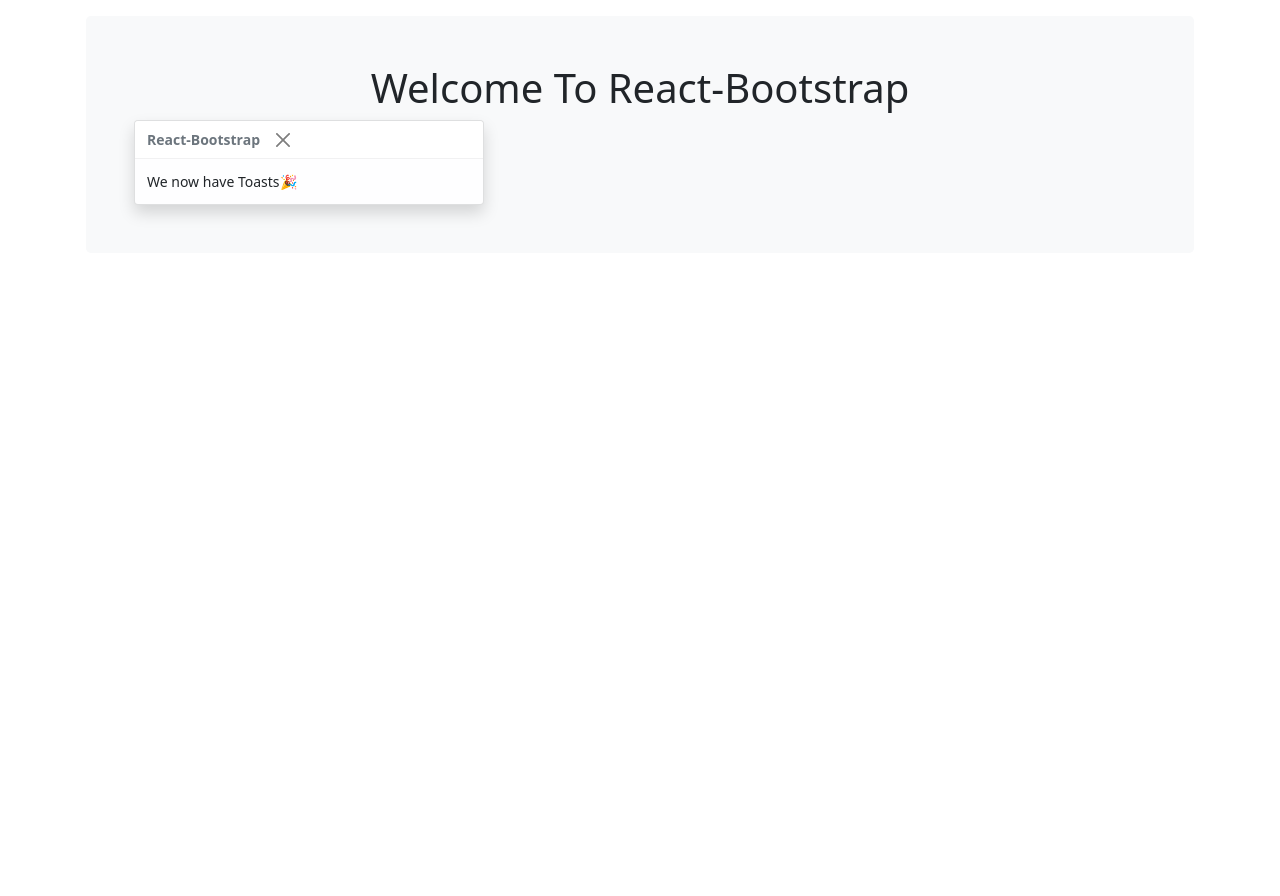
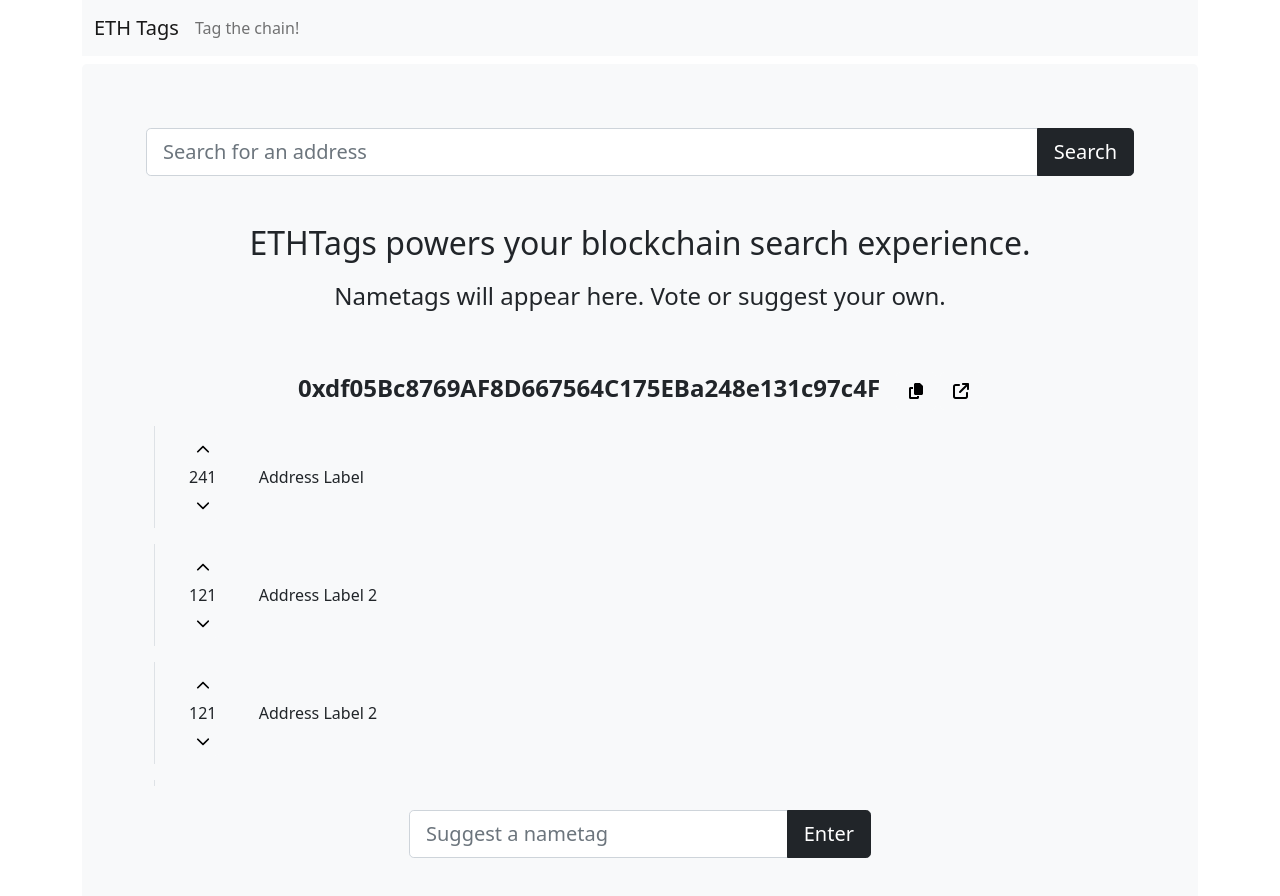
Before and after one commit to ethtags/clients, a React (Create React App) app in the folder frontend/: page / in a window 1280 px wide. Shown: the top 896 px of the page. Before the commit the page ends 800 px from the top, so only its background shows below. Built offline with nearby package versions, Linux system fonts and the light colour scheme.

Commit message:
elements for searching address, displaying results

```diff
--- a/frontend/package.json
+++ b/frontend/package.json
@@ -3,6 +3,9 @@
   "version": "0.0.0",
   "private": true,
   "dependencies": {
+    "@fortawesome/fontawesome-svg-core": "^6.1.1",
+    "@fortawesome/free-solid-svg-icons": "^6.1.1",
+    "@fortawesome/react-fontawesome": "^0.1.18",
     "bootstrap": "^5.1.3",
     "react": "^17.0.2",
     "react-bootstrap": "^2.0.0",
--- a/frontend/src/App.js
+++ b/frontend/src/App.js
@@ -1,37 +1,23 @@
-import React, { useState } from 'react';
-
-import Toast from 'react-bootstrap/Toast';
 import Container from 'react-bootstrap/Container';
-import Button from 'react-bootstrap/Button';
+import ETNavbar from './components/navbar';
+import Results from './components/results';
+import SearchBar from './components/searchbar';
 
 import './App.css';
 
-const ExampleToast = ({ children }) => {
-  const [show, toggleShow] = useState(true);
-
-  return (
-    <>
-      {!show && <Button onClick={() => toggleShow(true)}>Show Toast</Button>}
-      <Toast show={show} onClose={() => toggleShow(false)}>
-        <Toast.Header>
-          <strong className="mr-auto">React-Bootstrap</strong>
-        </Toast.Header>
-        <Toast.Body>{children}</Toast.Body>
-      </Toast>
-    </>
-  );
-};
 
 const App = () => (
-  <Container className="p-3">
-    <Container className="p-5 mb-4 bg-light rounded-3">
-      <h1 className="header">Welcome To React-Bootstrap</h1>
-      <ExampleToast>
-        We now have Toasts
-        <span role="img" aria-label="tada">
-          🎉
-        </span>
-      </ExampleToast>
+  <Container>
+    <ETNavbar></ETNavbar>
+    <Container className="p-5 mb-2 mt-2 bg-light rounded-3">
+      <Container className="p-3">
+        <SearchBar></SearchBar>
+        <h2 className="header mt-5">ETHTags powers your blockchain search experience.</h2>
+        <p className="header mt-3 fs-4">Nametags will appear here. Vote or suggest your own.</p>
+      </Container>
+      <Container className="mt-4">
+        <Results />
+      </Container>
     </Container>
   </Container>
 );
--- /dev/null
+++ b/frontend/src/components/address.css
@@ -0,0 +1,3 @@
+.overflow-wrap-anywhere {
+  overflow-wrap: anywhere;
+}
--- /dev/null
+++ b/frontend/src/components/address.js
@@ -0,0 +1,35 @@
+import React from "react";
+import Button from 'react-bootstrap/Button';
+import Col from 'react-bootstrap/Col';
+import Container from 'react-bootstrap/Container';
+import Row from 'react-bootstrap/Row';
+import { FontAwesomeIcon } from '@fortawesome/react-fontawesome';
+import { faCopy } from '@fortawesome/free-solid-svg-icons';
+import { faArrowUpRightFromSquare } from '@fortawesome/free-solid-svg-icons';
+import './address.css';
+
+
+class Address extends React.Component {
+  render() {
+    return (
+      <Container>
+        <Row>
+          <Col>
+            <p className="header fs-4 fw-bold overflow-wrap-anywhere">
+              0xdf05Bc8769AF8D667564C175EBa248e131c97c4F
+              <Button variant="light" className="ms-3">
+                <FontAwesomeIcon icon={faCopy} />
+              </Button>
+              <Button variant="light" className="ms-1">
+                <FontAwesomeIcon icon={faArrowUpRightFromSquare} />
+              </Button>
+            </p>
+          </Col>
+        </Row>
+      </Container>
+    )
+  }
+}
+
+
+export default Address;
--- /dev/null
+++ b/frontend/src/components/navbar.js
@@ -0,0 +1,20 @@
+import React from "react";
+import Container from 'react-bootstrap/Container';
+import Navbar from "react-bootstrap/Navbar";
+
+
+class ETNavbar extends React.Component {
+  render() {
+    return (
+      <Navbar bg="light">
+        <Container className="justify-content-start">
+          <Navbar.Brand href="#home">ETH Tags</Navbar.Brand>
+          <Navbar.Text>Tag the chain!</Navbar.Text>
+        </Container>
+      </Navbar>
+    )
+  }
+}
+
+
+export default ETNavbar;
--- /dev/null
+++ b/frontend/src/components/results.css
@@ -0,0 +1,9 @@
+.overflow-x-hidden {
+  overflow-x: hidden;
+}
+.overflow-y-scroll {
+  overflow-y: scroll;
+}
+.vh-45 {
+  height: 45vh;
+}
--- /dev/null
+++ b/frontend/src/components/results.js
@@ -0,0 +1,94 @@
+import React from "react";
+import Button from 'react-bootstrap/Button';
+import Col from 'react-bootstrap/Col';
+import Container from 'react-bootstrap/Container';
+import Row from 'react-bootstrap/Row';
+import { FontAwesomeIcon } from '@fortawesome/react-fontawesome';
+import { faChevronUp } from '@fortawesome/free-solid-svg-icons';
+import { faChevronDown } from '@fortawesome/free-solid-svg-icons';
+import Address from './address';
+import SuggestBar from './suggestbar';
+import './results.css';
+
+
+class Results extends React.Component {
+  render() {
+    return (
+      <Container>
+        <Address />
+        <Container className="vh-45 overflow-y-scroll overflow-x-hidden">
+          <Row className="mb-3 p-2 border-start border-1 fs-8">
+            <Col xs={1} className="text-center">
+              <Button variant="light" size="sm">
+                <FontAwesomeIcon icon={faChevronUp} />
+              </Button>
+              <br />241<br />
+              <Button variant="light" size="sm">
+                <FontAwesomeIcon icon={faChevronDown} />
+              </Button>
+            </Col>
+            <Col xs={11} className="align-self-center">
+              <p className="mt-3">&nbsp;Address Label</p>
+            </Col>
+          </Row>
+
+          <Row className="mb-3 p-2 border-start border-1 fs-8">
+            <Col xs={1} className="text-center">
+              <Button variant="light" size="sm">
+                <FontAwesomeIcon icon={faChevronUp} />
+              </Button>
+              <br />121<br />
+              <Button variant="light" size="sm">
+                <FontAwesomeIcon icon={faChevronDown} />
+              </Button>
+            </Col>
+            <Col xs={11} className="align-self-center">
+              <p className="mt-3">&nbsp;Address Label 2</p>
+            </Col>
+          </Row>
+
+          <Row className="mb-3 p-2 border-start border-1 fs-8">
+            <Col xs={1} className="text-center">
+              <Button variant="light" size="sm">
+                <FontAwesomeIcon icon={faChevronUp} />
+              </Button>
+              <br />121<br />
+              <Button variant="light" size="sm">
+                <FontAwesomeIcon icon={faChevronDown} />
+              </Button>
+            </Col>
+            <Col xs={11} className="align-self-center">
+              <p className="mt-3">&nbsp;Address Label 2</p>
+            </Col>
+          </Row>
+
+          <Row className="mb-3 p-2 border-start border-1 fs-8">
+            <Col xs={1} className="text-center">
+              <Button variant="light" size="sm">
+                <FontAwesomeIcon icon={faChevronUp} />
+              </Button>
+              <br />121<br />
+              <Button variant="light" size="sm">
+                <FontAwesomeIcon icon={faChevronDown} />
+              </Button>
+            </Col>
+            <Col xs={11} className="align-self-center">
+              <p className="mt-3">&nbsp;Address Label 2</p>
+            </Col>
+          </Row>
+        </Container>
+
+        <Container className="mt-4">
+          <Row className="justify-content-md-center">
+            <Col xs={12} lg={6}>
+              <SuggestBar />
+            </Col>
+          </Row>
+        </Container>
+      </Container>
+    )
+  }
+}
+
+
+export default Results;
--- /dev/null
+++ b/frontend/src/components/searchbar.js
@@ -0,0 +1,19 @@
+import React from "react";
+import Button from 'react-bootstrap/Button';
+import FormControl from 'react-bootstrap/FormControl';
+import InputGroup from 'react-bootstrap/InputGroup';
+
+
+class SearchBar extends React.Component {
+  render() {
+    return (
+      <InputGroup size="lg">
+        <FormControl placeholder="Search for an address" aria-label="Large" aria-describedby="inputGroup-sizing-sm" />
+        <Button variant="dark">Search</Button>
+      </InputGroup>
+    )
+  }
+}
+
+
+export default SearchBar;
--- /dev/null
+++ b/frontend/src/components/suggestbar.js
@@ -0,0 +1,19 @@
+import React from "react";
+import Button from 'react-bootstrap/Button';
+import FormControl from 'react-bootstrap/FormControl';
+import InputGroup from 'react-bootstrap/InputGroup';
+
+
+class SuggestBar extends React.Component {
+  render() {
+    return (
+      <InputGroup size="lg">
+        <FormControl placeholder="Suggest a nametag" aria-label="Large" aria-describedby="inputGroup-sizing-sm" />
+        <Button variant="dark">Enter</Button>
+      </InputGroup>
+    )
+  }
+}
+
+
+export default SuggestBar;
```
Also changed, not shown: 1 other file (tests, documents, lock files or other folders).
